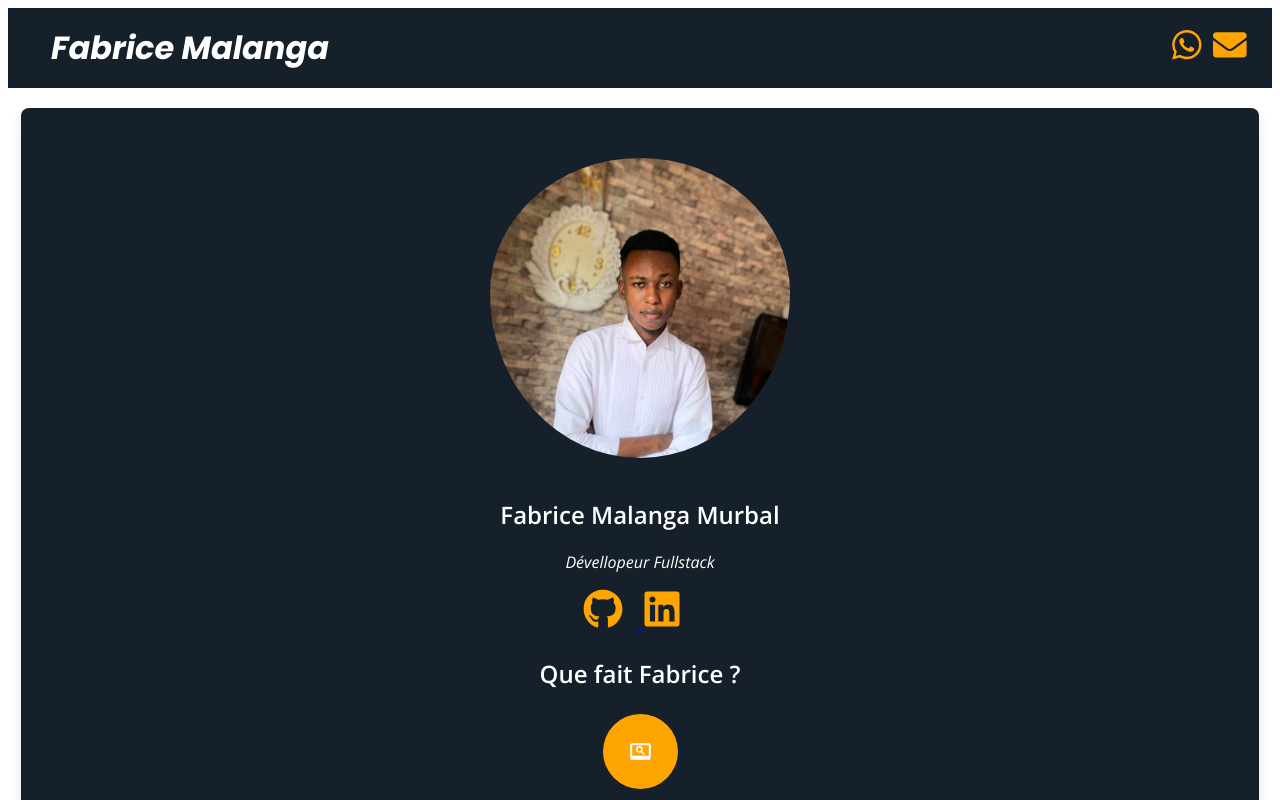
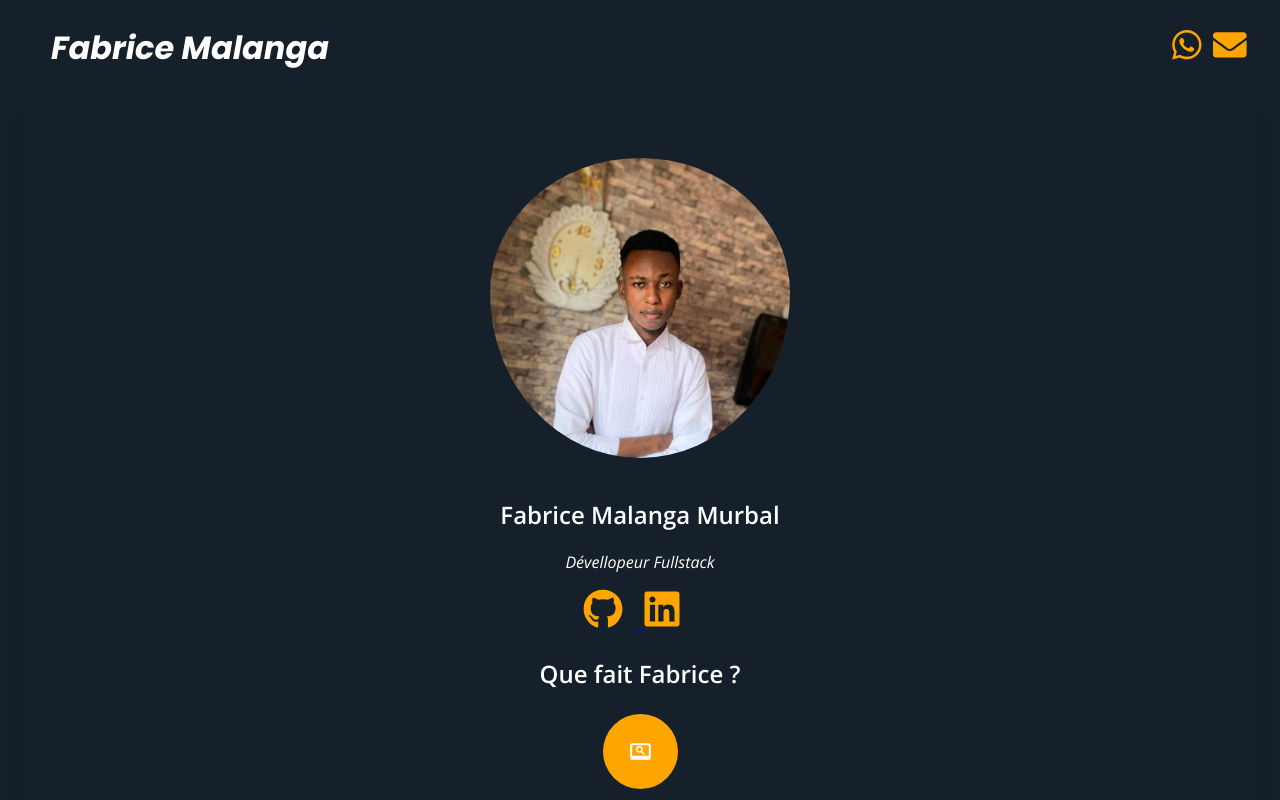
Before and after one commit to Beerus243/Portfolio, a Next.js app: page /pages in a window 1280 px wide. Shown: the top 800 px of the page. Built offline with nearby package versions, Linux system fonts and the light colour scheme.

Commit message:
Update globals.css

```diff
--- a/app/Styles/globals.css
+++ b/app/Styles/globals.css
@@ -30,7 +30,7 @@ header {
 body,
 html {
   max-width: 100%;
-  background-color : white;
+  background-color : #16202a;
 }
 
 h1 {
```
